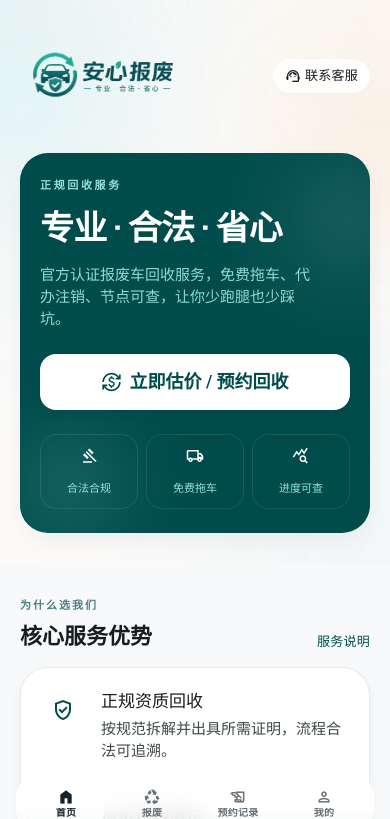
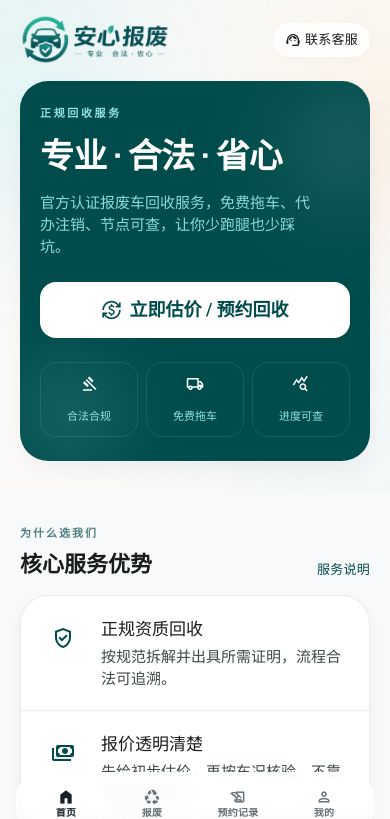
Before and after one commit to zzzlucas/car-sale, a Vue app in the folder apps/mobile/: page /customer in a window 390 px wide. Shown: the top 819 px of the page. Built offline with nearby package versions, Linux system fonts and the light colour scheme; no server answers.

Commit message:
style(mobile): crop customer home brand mark

```diff
--- a/apps/mobile/src/modules/customer/pages/CustomerHomePage.vue
+++ b/apps/mobile/src/modules/customer/pages/CustomerHomePage.vue
@@ -6,7 +6,7 @@
 
       <div class="relative mx-auto max-w-md">
         <div class="mb-4 flex items-center justify-between">
-          <img :src="homeBrandImage" alt="安心报废" class="h-auto w-[164px] max-w-[54vw]" />
+          <img :src="homeBrandImage" alt="安心报废" class="h-auto w-[150px] max-w-[52vw]" />
           <RouterLink
             to="/customer/support"
             class="inline-flex items-center gap-1 rounded-full bg-white/85 px-3 py-2 text-label-md text-on-surface shadow-subtle backdrop-blur-sm"
```
Also changed, not shown: apps/mobile/src/assets/customer-home/brand-mark.png, 1 other file (tests, documents, lock files or other folders).
